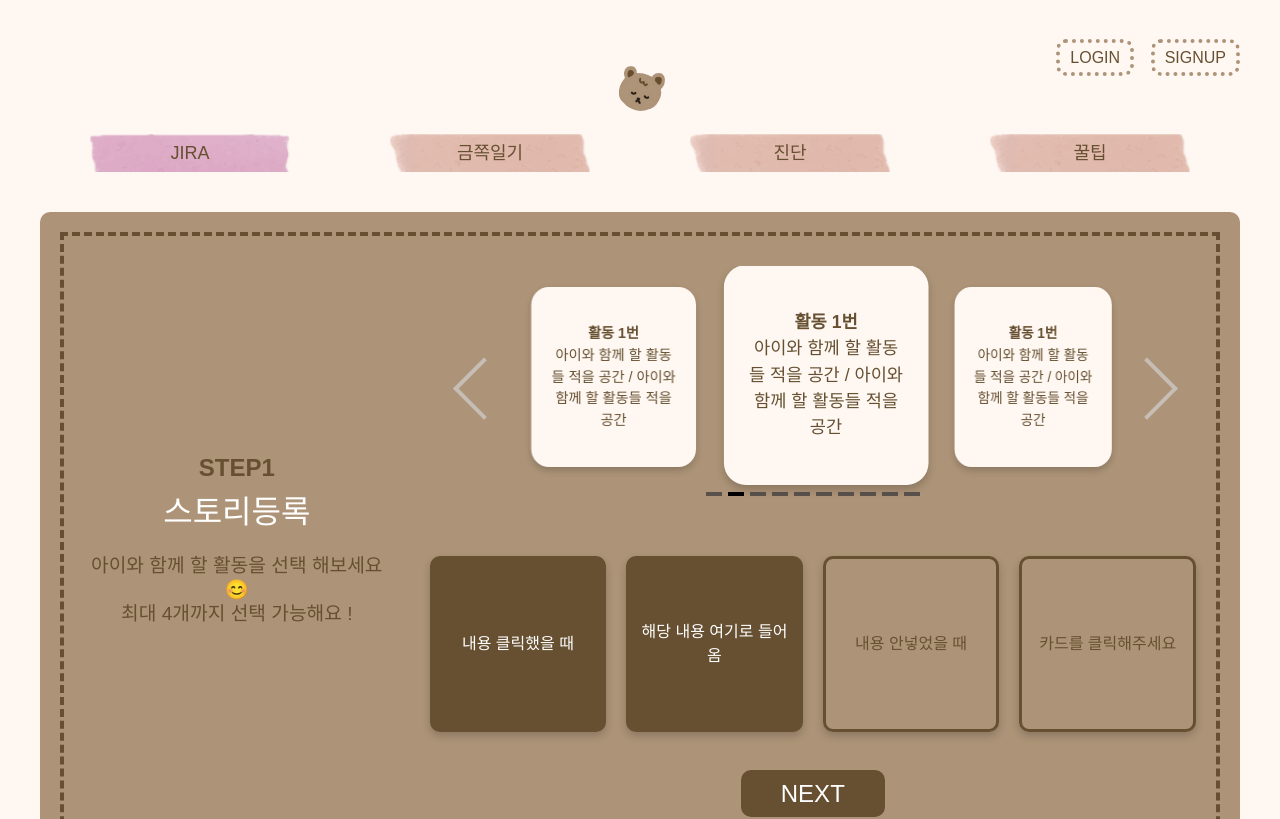
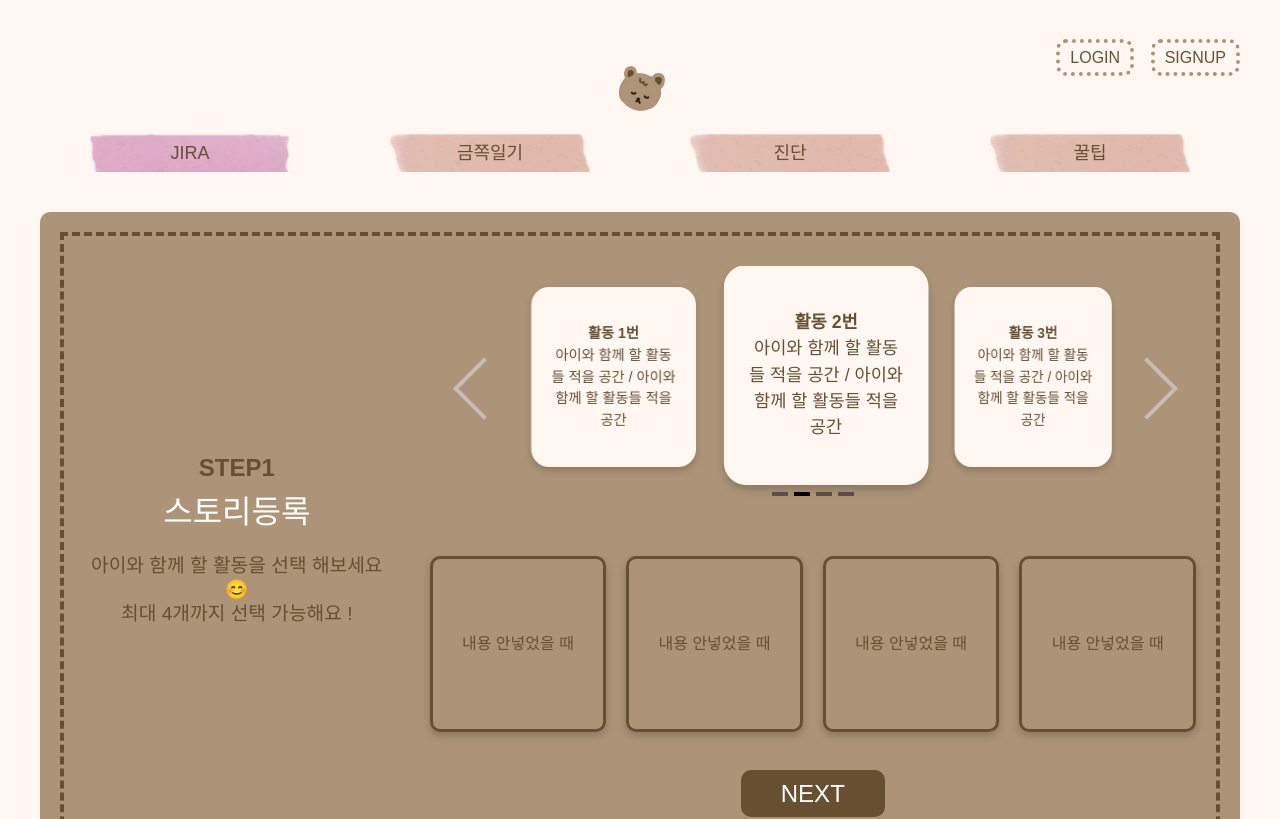
Before and after one commit to MyGoldenKids/goldenkid-frontend, a Vue app in the folder vue-project/: page /jira/plan1 in a window 1280 px wide. Shown: the top 819 px of the page. Built offline with nearby package versions, Linux system fonts and the light colour scheme; a web font is replaced by a local one; what v-calendar would draw is missing.

Commit message:
feat: Jira 기능 구현 페이지 완성

```diff
--- a/vue-project/src/components/jira/JiraPlan0Component.vue
+++ b/vue-project/src/components/jira/JiraPlan0Component.vue
@@ -1,5 +1,8 @@
 <script setup>
-
+    import { useJiraCreateStore } from "@/stores/jira-create-store";
+    const store = useJiraCreateStore();
+    const sprintInfo = store.sprintInfo;
+    sprintInfo.value = {sprintTitle: "", startDate: "", endDate: ""};
 </script>
 
 <template>
@@ -16,15 +19,15 @@
             <div class="content-title">
                 <form class="sprint-form">
 
-                <input type="text" placeholder="제목을 입력하세요">
+                <input type="text" placeholder="제목을 입력하세요" v-model="sprintInfo.value.sprintTitle">
                 <div class="date-form">
                 <div class="start-date">
                     <div>시작일</div>
-                    <input type="date">
+                    <input type="date" v-model="sprintInfo.value.startDate">
                 </div>
                 <div class="end-date">
-                    <div>종료일</div>
-                    <input type="date">
+                    <div>종료일</div >
+                    <input type="date" v-model="sprintInfo.value.endDate">
                 </div>
                 </div>
                 </form>
--- a/vue-project/src/components/jira/JiraPlan1Component.vue
+++ b/vue-project/src/components/jira/JiraPlan1Component.vue
@@ -1,6 +1,37 @@
 <script setup>
 import { Carousel, Pagination, Slide, Navigation } from "vue3-carousel";
+import { useJiraCreateStore } from "@/stores/jira-create-store";
+import { ref } from "vue";
+import { Story } from "@/models/story";
 import "vue3-carousel/dist/carousel.css";
+
+const store = useJiraCreateStore();
+const storyList = store.storyList;
+const idx = ref(0);
+
+const activityList = [new Story("아이와 함께 할 활동들 적을 공간 / 아이와 함께 할 활동들 적을 공간"),
+new Story("아이와 함께 할 활동들 적을 공간 / 아이와 함께 할 활동들 적을 공간"),
+new Story("아이와 함께 할 활동들 적을 공간 / 아이와 함께 할 활동들 적을 공간"),
+new Story("아이와 함께 할 활동들 적을 공간 / 아이와 함께 할 활동들 적을 공간")];
+
+function injectStory(story) {
+    if (idx.value > 3) {
+        window.alert("최대 4개의 스토리까지만 추가 가능합니다.")
+        return;
+    }
+    storyList[idx.value++] = story;
+}
+
+function removeStory(index) {
+    if (storyList[index] instanceof Story) {
+        storyList[index] = undefined;
+        let notUndefined = storyList.filter(story => story !== undefined);
+        let undefinedItems = storyList.filter(story => story === undefined);
+        storyList.value = notUndefined.concat(undefinedItems);
+        idx.value--;
+    }
+}
+
 </script>
 
 <template>
@@ -23,13 +54,12 @@ import "vue3-carousel/dist/carousel.css";
                             :transition="500"
                             :autoplay="3000"
                         >
-                            <Slide v-for="slide in 10" :key="slide">
+                            <Slide v-for="(slide, index) in activityList" :key="index">
                                 <div class="carousel__item">
                                     <div class="slide-box-list">
-                                        <h1>활동 1번</h1>
-                                        <p>
-                                            아이와 함께 할 활동들 적을 공간 /
-                                            아이와 함께 할 활동들 적을 공간
+                                        <h1>활동 {{index + 1}}번</h1>
+                                        <p @click="injectStory(slide)">
+                                            {{ slide.storyContent }}
                                         </p>
                                     </div>
                                 </div>
@@ -48,15 +78,12 @@ import "vue3-carousel/dist/carousel.css";
                         </Carousel>
                     </div>
                     <div class="todo-box">
-                        <div class="todo-item select-todo">
-                            내용 클릭했을 때
-                        </div>
-                        <div class="todo-item select-todo">
-                            해당 내용 여기로 들어옴
-                        </div>
-                        <div class="todo-item">내용 안넣었을 때</div>
-                        <div class="todo-item">카드를 클릭해주세요</div>
+                    <div class="todo-item" :class="{'select-todo': item instanceof Story}"
+                            v-for="(item, index) in storyList" :key="index"
+                            @click="removeStory(index)">
+                        {{ item !== undefined ? item.storyContent : "내용 안넣었을 때" }}
                     </div>
+                </div>
                 </div>
                 <div class="jira-btn">
                     <router-link :to="{ name: 'jira-plan2' }">NEXT</router-link>
--- a/vue-project/src/components/jira/JiraPlan2Component.vue
+++ b/vue-project/src/components/jira/JiraPlan2Component.vue
@@ -1,4 +1,21 @@
-<script setup></script>
+<script setup>
+import {useJiraCreateStore} from "@/stores/jira-create-store";
+import {computed} from "vue";
+import {Story} from "@/models/story";
+const store = useJiraCreateStore();
+
+const sprintInfo = store.sprintInfo;
+
+const totalStoryPoints = computed(() => {
+    return store.storyList.reduce((total, story) => {
+        if (story instanceof Story && story.storyPoint !== undefined) {
+            return total + parseInt(story.storyPoint);
+        }
+        return total;
+    }, 0);
+});
+store.totalStoryPoints = totalStoryPoints;
+</script>
 
 <template>
     <div class="jira-wrap">
@@ -10,22 +27,16 @@
                     일주일 동안 아이와 함께 활동할 <br />
                     목표 시간을 정해 보세요 😊 <br />
                 </p>
-                <p>기간 : 2024.02.11 ~ 2024.02.18</p>
+                <p>기간 : {{sprintInfo.value.startDate}} ~ {{sprintInfo.value.endDate}}</p>
             </div>
             <div class="jira-content">
-                <div class="todo-box">
-                    <div class="todo-time">
-                        <p>아이와 함께 할 활동을 추가해 주세요</p>
-                        <input type="number" required />
+                <div class="todo-box" v-for="(story, index) in store.storyList" :key="index">
+                    <div class="todo-time" v-if="story !== undefined">
+                        <p>{{story.storyContent}}</p>
+                        <input type="number" required v-model="story.storyPoint" min="0"/>
                     </div>
                 </div>
-                <div class="todo-box">
-                    <div class="todo-time">
-                        <p>아이와 함께 할 활동을 추가해 주세요</p>
-                        <input type="number" required />
-                    </div>
-                </div>
-                <div class="sum-point"><span>11</span> HOURS</div>
+                <div class="sum-point"><span>{{totalStoryPoints}}</span> HOURS</div>
                 <div class="jira-btn">
                     <router-link :to="{ name: 'jira-plan1' }">PREV</router-link>
                     <router-link :to="{ name: 'jira-plan3' }">NEXT</router-link>
--- a/vue-project/src/components/jira/JiraPlan3Component.vue
+++ b/vue-project/src/components/jira/JiraPlan3Component.vue
@@ -1,4 +1,21 @@
-<script setup></script>
+<script setup>
+import { useJiraCreateStore } from "@/stores/jira-create-store";
+import { useMemberStore } from "@/stores/member-store";
+import {Story} from "@/models/story";
+import {createSprint, createStory} from "@/api/jira";
+
+const jiraStore = useJiraCreateStore();
+const memberStore = useMemberStore();
+const sprintInfo = jiraStore.sprintInfo;
+const storyList = jiraStore.storyList;
+const memberInfo = memberStore.memberInfo;
+const makeSprint = () => {
+    console.log(sprintInfo.value, memberInfo.value)
+    // createSprint({...sprintInfo.value, memberInfo}, (data) => {
+    //     console.log(data.data)
+    // })
+}
+</script>
 
 <template>
     <div class="jira-wrap">
@@ -9,27 +26,19 @@
                     이번 주 내 아이와의 이야기가 완성됐어요. <br />
                     이제 관리하러 가볼까요 ? <br />
                 </p>
-                <p>기간 : 2024.02.11 ~ 2024.02.18</p>
+                <p>기간 : {{sprintInfo.value.startDate}} ~ {{sprintInfo.value.endDate}}</p>
             </div>
             <div class="jira-content">
-                <div class="todo-box">
-                    <div class="todo-time">
-                        <p>아이와 함께 할 활동을 추가해 주세요</p>
-                        <input type="number" value="3" readonly />
+                <div class="todo-box" v-for="(item, index) in storyList" :key="index">
+                    <div class="todo-time" v-if="(item instanceof Story)">
+                        <p>{{item.storyContent}}</p>
+                        <input type="number" :value="item.storyPoint" readonly />
                     </div>
                 </div>
-                <div class="todo-box">
-                    <div class="todo-time">
-                        <p>아이와 함께 할 활동을 추가해 주세요</p>
-                        <input type="number" value="2" readonly />
-                    </div>
-                </div>
-                <div class="sum-point"><span>5</span> HOURS</div>
+                <div class="sum-point"><span>{{jiraStore.totalStoryPoints}}</span> HOURS</div>
                 <div class="jira-btn">
                     <router-link :to="{ name: 'jira-plan2' }">PREV</router-link>
-                    <router-link :to="{ name: 'jira-sprint' }"
-                        >관리하러 가기</router-link
-                    >
+                    <router-link :to="{ name: 'jira-sprint' }" @click="makeSprint()">관리하러 가기</router-link>
                 </div>
             </div>
         </div>
--- /dev/null
+++ b/vue-project/src/models/story.js
@@ -0,0 +1,6 @@
+export class Story {
+    constructor(storyContent, storyPoint) {
+        this.storyContent = storyContent;
+        this.storyPoint = storyPoint;
+    }
+}
--- /dev/null
+++ b/vue-project/src/stores/jira-create-store.js
@@ -0,0 +1,19 @@
+import {defineStore} from 'pinia'
+import {ref} from 'vue'
+
+export const useJiraCreateStore = defineStore('jira-create-store', () => {
+    const sprintInfo = ref({}); // sprint: title, startDate, endDate
+    const storyList = ref([undefined, undefined, undefined, undefined]); // story: storyContent, storyPoint
+    const totalStoryPoint = ref(0);
+
+    function $reset(){
+        sprintInfo.value = {};
+        storyList.value = {};
+    }
+
+    return {
+        sprintInfo,
+        storyList,
+        totalStoryPoint
+    }
+})
```
Also changed, not shown: vue-project/src/stores/jira-store.js (added, +33 -0 lines).
